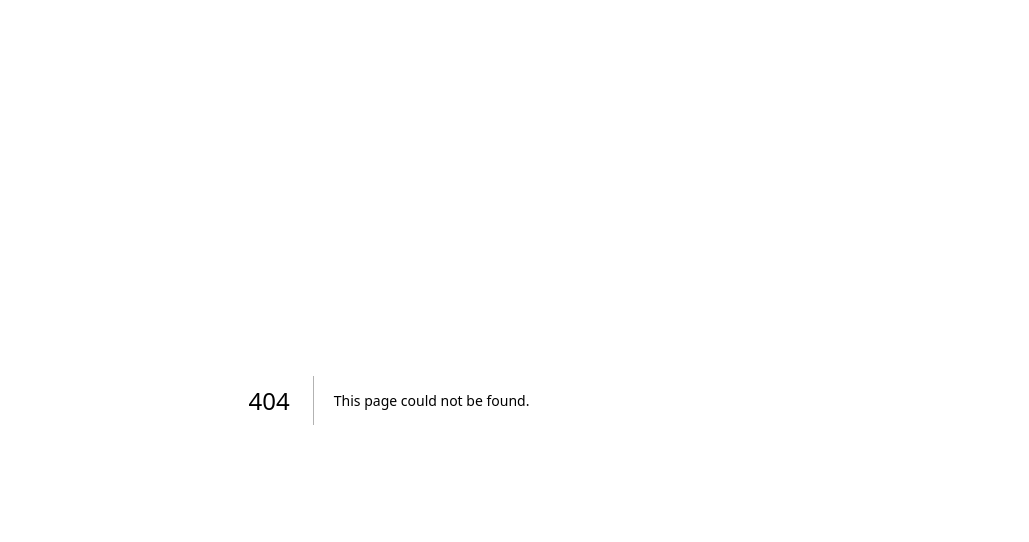
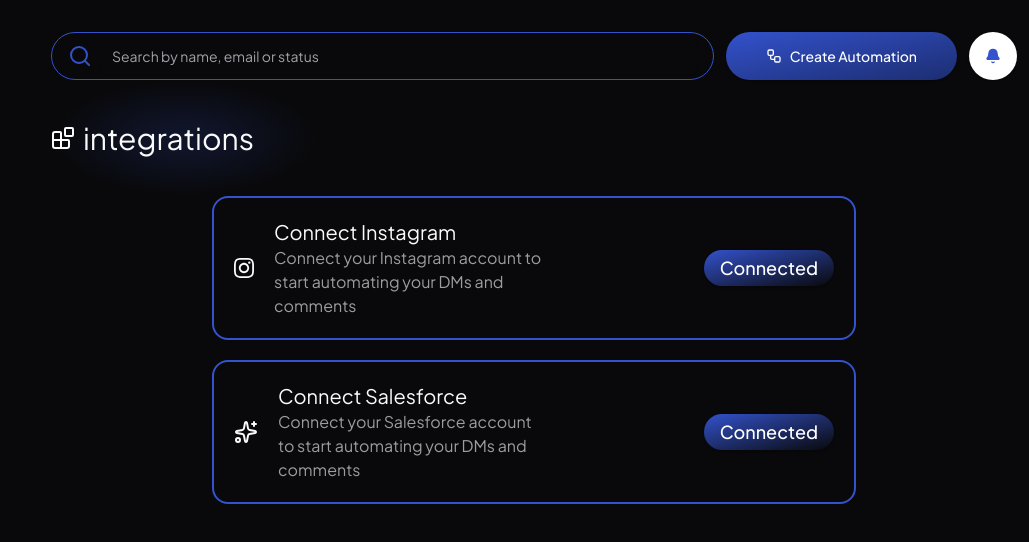
Before and after one commit to lukyr/laminarflow, a Next.js app: page /dashboard/1/integrations in a window 1280 px wide. Before the commit this address had no page. Shown: the top 542 px of the page, without its empty margins (251-1280 px from the left). Built offline with nearby package versions, Linux system fonts and the light colour scheme; no server answers.

Commit message:
✨ Patch: add page integrations 2:52:51
add page integrations 2:52:51

```diff
--- /dev/null
+++ b/src/app/(protected)/dashboard/[slug]/integrations/_components/integration-card/page.tsx
@@ -0,0 +1,33 @@
+import { Button } from '@/components/ui/button';
+import React from 'react';
+
+type Props = {
+  title: string;
+  description: string;
+  icon: React.ReactNode;
+  strategy: 'INSTAGRAM' | 'CRM';
+};
+
+const IntegrationCard = ({ description, icon, title, strategy }: Props) => {
+  //WIP: wire up fetching data and get the integrations from the db
+  return (
+    <div className="flex items-center gap-x-5 rounded-2xl border-2 border-[#3352CC] p-5">
+      {icon}
+      <div className="flex flex-1 flex-col">
+        <h3 className="text-xl">{title}</h3>
+        <p className="w-full text-base text-[#9D9D9D] md:w-10/12 xl:w-8/12 2xl:w-6/12">
+          {description}
+        </p>
+      </div>
+      <Button
+        // onClick={onInstaAuth}
+        // disabled={}
+        className="to-#1C2D70 rounded-full bg-gradient-to-br from-[#3352CC] text-lg font-medium text-white transition duration-100 hover:opacity-70"
+      >
+        Connected
+      </Button>
+    </div>
+  );
+};
+
+export default IntegrationCard;
--- /dev/null
+++ b/src/app/(protected)/dashboard/[slug]/integrations/page.tsx
@@ -0,0 +1,19 @@
+import { INTEGRATION_CARDS } from '@/constants/integrations';
+import React from 'react';
+import IntegrationCard from './_components/integration-card/page';
+
+type Props = {};
+
+const Page = (props: Props) => {
+  return (
+    <div className="flex justify-center">
+      <div className="flex w-full flex-col gap-y-5 lg:w-8/12">
+        {INTEGRATION_CARDS.map((card, key) => (
+          <IntegrationCard key={key} {...card} />
+        ))}
+      </div>
+    </div>
+  );
+};
+
+export default Page;
--- /dev/null
+++ b/src/constants/integrations.tsx
@@ -0,0 +1,25 @@
+import { LogoInstagram } from '@/svgs/logo-instagram';
+import { Sparkles } from 'lucide-react';
+import React from 'react';
+
+type Props = {
+  title: string;
+  icon: React.ReactNode;
+  description: string;
+  strategy: 'INSTAGRAM' | 'CRM';
+};
+
+export const INTEGRATION_CARDS: Props[] = [
+  {
+    title: 'Connect Instagram',
+    description: 'Connect your Instagram account to start automating your DMs and comments',
+    icon: <LogoInstagram />,
+    strategy: 'INSTAGRAM',
+  },
+  {
+    title: 'Connect Salesforce',
+    description: 'Connect your Salesforce account to start automating your DMs and comments',
+    icon: <Sparkles />,
+    strategy: 'CRM',
+  },
+];
--- /dev/null
+++ b/src/svgs/logo-instagram.tsx
@@ -0,0 +1,12 @@
+export const LogoInstagram = () => {
+  return (
+    <svg
+      xmlns="http://www.w3.org/2000/svg"
+      className="h-5 w-5"
+      fill="currentColor"
+      viewBox="0 0 24 24"
+    >
+      <path d="M12 2.163c3.204 0 3.584.012 4.85.07 3.252.148 4.771 1.691 4.919 4.919.058 1.265.069 1.645.069 4.849 0 3.205-.012 3.584-.069 4.849-.149 3.225-1.664 4.771-4.919 4.919-1.266.058-1.644.07-4.85.07-3.204 0-3.584-.012-4.849-.07-3.26-.149-4.771-1.699-4.919-4.92-.058-1.265-.07-1.644-.07-4.849 0-3.204.013-3.583.07-4.849.149-3.227 1.664-4.771 4.919-4.919 1.266-.057 1.645-.069 4.849-.069zm0-2.163c-3.259 0-3.667.014-4.947.072-4.358.2-6.78 2.618-6.98 6.98-.059 1.281-.073 1.689-.073 4.948 0 3.259.014 3.668.072 4.948.2 4.358 2.618 6.78 6.98 6.98 1.281.058 1.689.072 4.948.072 3.259 0 3.668-.014 4.948-.072 4.354-.2 6.782-2.618 6.979-6.98.059-1.28.073-1.689.073-4.948 0-3.259-.014-3.667-.072-4.947-.196-4.354-2.617-6.78-6.979-6.98-1.281-.059-1.69-.073-4.949-.073zm0 5.838c-3.403 0-6.162 2.759-6.162 6.162s2.759 6.163 6.162 6.163 6.162-2.759 6.162-6.163c0-3.403-2.759-6.162-6.162-6.162zm0 10.162c-2.209 0-4-1.79-4-4 0-2.209 1.791-4 4-4s4 1.791 4 4c0 2.21-1.791 4-4 4zm6.406-11.845c-.796 0-1.441.645-1.441 1.44s.645 1.44 1.441 1.44c.795 0 1.439-.645 1.439-1.44s-.644-1.44-1.439-1.44z" />
+    </svg>
+  );
+};
```
